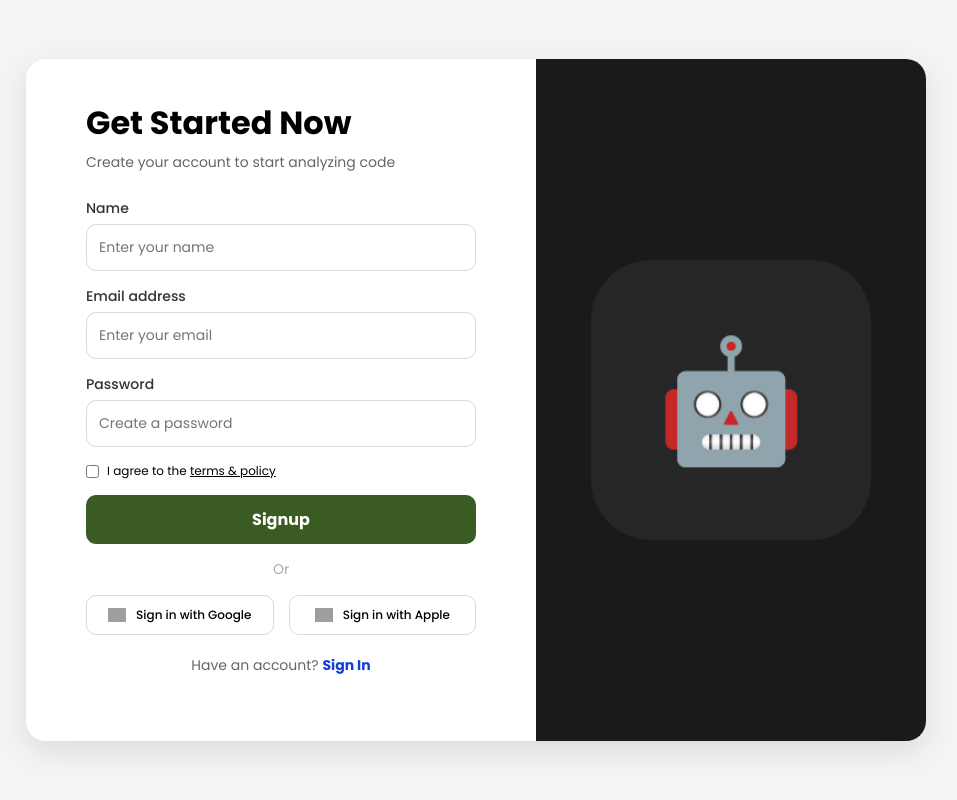
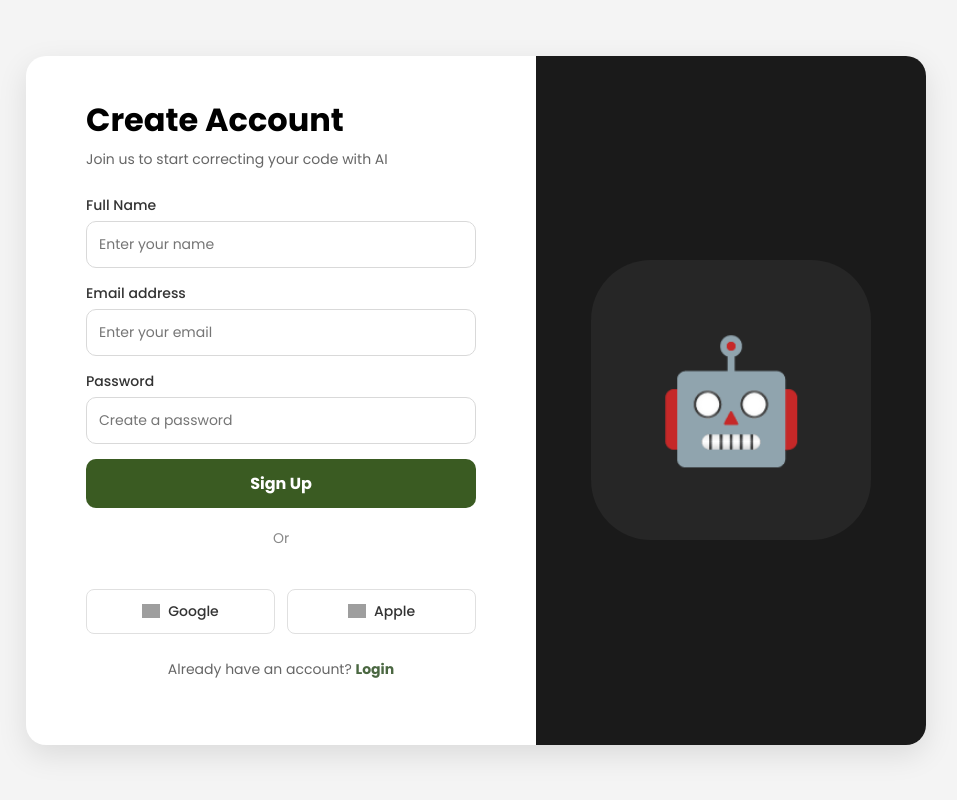
Before and after one commit to mariaferoz1204-cmyk/AIcodeCorrector, a Flask app: page /signup in a window 1280 px wide. Shown: the whole page, without its empty margins (164-1121 px from the left). Run offline with Flask 3, Linux system fonts and the light colour scheme; grey boxes are pictures that could not be loaded.

Commit message:
Fixed http/https proxy issue and updated signup page

```diff
--- a/app.py
+++ b/app.py
@@ -13,7 +13,11 @@ from flask import Flask, render_template, request, redirect, url_for, session, j
 from werkzeug.security import generate_password_hash, check_password_hash
 import os
 from authlib.integrations.flask_client import OAuth
+from werkzeug.middleware.proxy_fix import ProxyFix
 app = Flask(__name__)
+
+# ADD THIS LINE RIGHT HERE:
+app.wsgi_app = ProxyFix(app.wsgi_app, x_proto=1, x_host=1)
 CORS(app)
 
 # Session Security
--- a/templates/signup.html
+++ b/templates/signup.html
@@ -11,12 +11,12 @@
     <div class="main-wrapper">
         <div class="login-card">
             <div class="form-container">
-                <h2>Get Started Now</h2>
-                <p>Create your account to start analyzing code</p>
+                <h2>Create Account</h2>
+                <p>Join us to start correcting your code with AI</p>
 
                 <form action="/signup" method="POST">
                     <div class="input-field">
-                        <label>Name</label>
+                        <label>Full Name</label>
                         <input type="text" name="username" placeholder="Enter your name" required>
                     </div>
 
@@ -30,28 +30,26 @@
                         <input type="password" name="password" placeholder="Create a password" required>
                     </div>
 
-                    <div class="checkbox-row">
-                        <input type="checkbox" id="terms" name="terms" required>
-                        <label for="terms">I agree to the <u>terms & policy</u></label>
-                    </div>
-
-                    <button type="submit" class="btn-submit">Signup</button>
+                    <button type="submit" class="btn-submit">Sign Up</button>
                 </form>
 
-                <div class="separator">Or</div>
+                <div class="separator" style="margin: 20px 0; text-align: center; color: #888;">Or</div>
 
-                <div class="social-grid">
-                    <a href="#" class="social-item">
-                        <img src="https://www.gstatic.com/images/branding/product/1x/gsa_512dp.png" width="18">
-                        Sign in with Google
+                <div class="social-grid" style="display: flex; gap: 12px; margin-top: 20px; width: 100%;">
+                    <a href="{{ url_for('google_login') }}" style="flex: 1; display: flex; align-items: center; justify-content: center; padding: 10px; border: 1px solid #e0e0e0; border-radius: 8px; text-decoration: none; color: #333; background: white; font-size: 14px; font-weight: 500; height: 45px;">
+                        <img src="https://www.gstatic.com/images/branding/product/1x/gsa_512dp.png" width="18" style="margin-right: 8px;">
+                        Google
                     </a>
-                    <a href="#" class="social-item">
-                        <img src="https://upload.wikimedia.org/wikipedia/commons/f/fa/Apple_logo_black.svg" width="18">
-                        Sign in with Apple
+
+                    <a href="#" style="flex: 1; display: flex; align-items: center; justify-content: center; padding: 10px; border: 1px solid #e0e0e0; border-radius: 8px; text-decoration: none; color: #333; background: white; font-size: 14px; font-weight: 500; height: 45px;">
+                        <img src="https://upload.wikimedia.org/wikipedia/commons/f/fa/Apple_logo_black.svg" width="18" style="margin-right: 8px;">
+                        Apple
                     </a>
                 </div>
 
-                <p class="footer-text">Have an account? <a href="/login">Sign In</a></p>
+                <p class="footer-text" style="margin-top: 25px; text-align: center;">
+                    Already have an account? <a href="/login" style="color: #4A6741; font-weight: 700; text-decoration: none;">Login</a>
+                </p>
             </div>
 
             <div class="visual-container">
```
